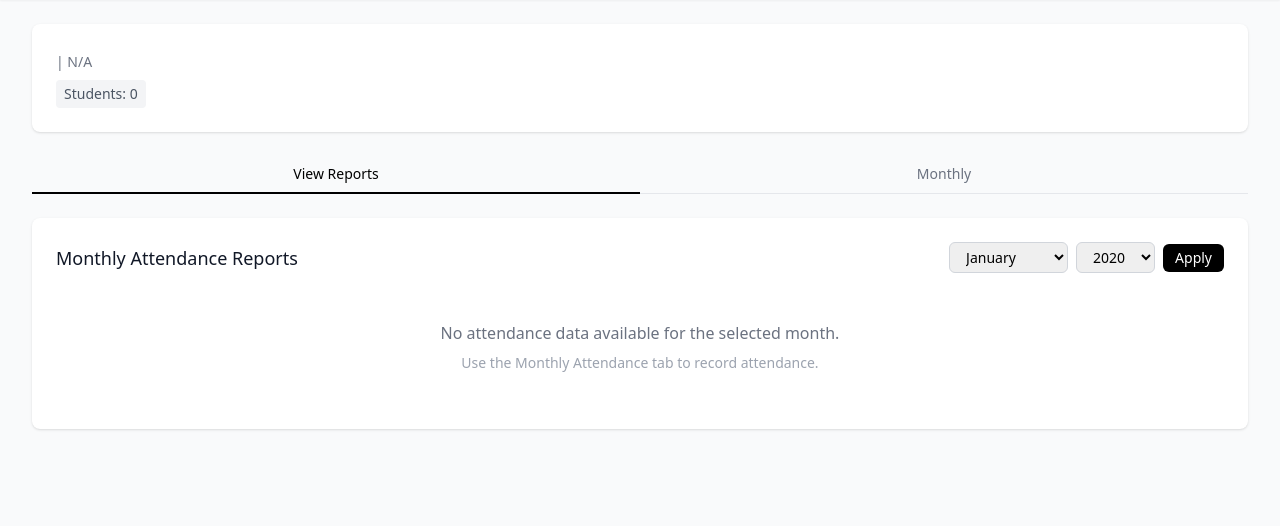
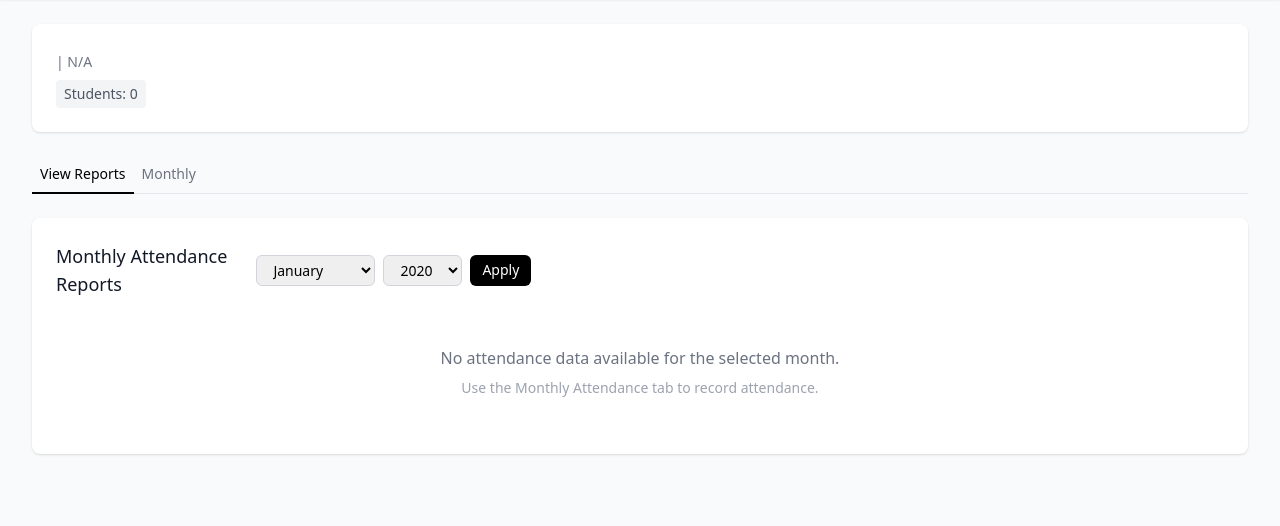
Before and after one commit to Chethan77667/moulya, a Flask app: template templates/lecturer/attendance.html in a window 1280 px wide. Shown: the part 170-696 px from the top of the page. Run offline with Flask 3, Linux system fonts and the light colour scheme; the template is opened without the code that fills it, so the values that code supplies are empty; some libraries are stand-ins or nearby versions.

Commit message:
errol pc

```diff
--- a/templates/lecturer/attendance.html
+++ b/templates/lecturer/attendance.html
@@ -64,11 +64,11 @@
         <!-- Tab Navigation - Mobile Friendly -->
         <div class="mb-4 sm:mb-6">
             <div class="border-b border-gray-200">
-                <nav class="-mb-px flex">
-                    <button onclick="showTab('monthly-view')" id="monthly-view-tab" class="tab-button flex-1 border-b-2 border-black text-black py-2 px-2 text-xs sm:text-sm font-medium text-center">
+                <nav class="-mb-px flex flex-col sm:flex-row gap-2 sm:gap-0">
+                    <button onclick="showTab('monthly-view')" id="monthly-view-tab" class="tab-button w-full sm:w-auto border-b-2 border-black text-black py-2 px-2 text-xs sm:text-sm font-medium text-center">
                         View Reports
                     </button>
-                    <button onclick="showTab('monthly-mark')" id="monthly-mark-tab" class="tab-button flex-1 border-b-2 border-transparent text-gray-500 hover:text-gray-700 hover:border-gray-300 py-2 px-2 text-xs sm:text-sm font-medium text-center">
+                    <button onclick="showTab('monthly-mark')" id="monthly-mark-tab" class="tab-button w-full sm:w-auto border-b-2 border-transparent text-gray-500 hover:text-gray-700 hover:border-gray-300 py-2 px-2 text-xs sm:text-sm font-medium text-center">
                         Monthly
                     </button>
                 </nav>
@@ -82,43 +82,14 @@
         <div id="monthly-mark-content" class="tab-content hidden">
             <div class="bg-white shadow rounded-lg">
                 <div class="px-4 py-5 sm:p-6">
-                    {% with messages = get_flashed_messages(with_categories=true) %}
-                    {% if messages %}
-                    <!-- Inline banner above the section for quick glance -->
-                    <div class="mb-4" id="monthly-inline-flash">
-                        {% for category, message in messages %}
-                        <div class="p-3 rounded border text-sm
-                            {% if category == 'success' %} bg-green-50 border-green-200 text-green-800 {% elif category == 'error' %} bg-red-50 border-red-200 text-red-800 {% else %} bg-gray-50 border-gray-200 text-gray-800 {% endif %}">
-                            {{ message }}
-                        </div>
-                        {% endfor %}
-                    </div>
-                    {% endif %}
-                    {% endwith %}
+                    {# Removed inline error flash display for monthly attendance. Errors will show only in custom modal popup. #}
                     <h3 class="text-lg font-medium text-gray-900 mb-4">Mark Monthly Attendance</h3>
                     <p class="text-sm text-gray-600 mb-6">Enter the number of classes each student attended out of total classes conducted in the month.</p>
                     {% with messages = get_flashed_messages(with_categories=true) %}
                     {% if messages %}
-                    <div class="mb-4 space-y-2" id="monthly-flash-container">
-                        {% for category, message in messages %}
-                        <div class="flex items-start p-3 rounded-md text-sm shadow border
-                            {% if category == 'success' %} bg-green-50 border-green-200 text-green-800 {% elif category == 'error' %} bg-red-50 border-red-200 text-red-800 {% else %} bg-gray-50 border-gray-200 text-gray-800 {% endif %}">
-                            <span class="mr-2">{% if category == 'success' %}✓{% elif category == 'error' %}!{% else %}i{% endif %}</span>
-                            <span>{{ message }}</span>
-                            <button type="button" class="ml-auto text-xs opacity-70 hover:opacity-100" onclick="this.parentElement.remove()">Dismiss</button>
-                        </div>
-                        {% endfor %}
-                    </div>
                     <div id="flash-data" data-messages='{{ messages|tojson|safe }}' class="hidden"></div>
                     <script>
-                    // Auto-hide flash after 7s (linger longer as requested)
-                    setTimeout(function(){
-                        const wrap = document.getElementById('monthly-flash-container');
-                        if (wrap) wrap.remove();
-                        const inline = document.getElementById('monthly-inline-flash');
-                        if (inline) inline.remove();
-                    }, 7000);
-                    // Also show popup modal for readability
+                    // Show popup modal for error messages only
                     (function(){
                         try {
                             const el = document.getElementById('flash-data');
@@ -135,15 +106,8 @@
                                         openAlertModal('Error!', text, 'error');
                                     }
                                 });
-                                // If there was an error, ensure Monthly tab is visible and hide any global banner
                                 if (hasError) {
                                     try { showTab('monthly-mark'); } catch(e) {}
-                                    // Remove/hide top-page flash banners so the modal is the only visible message
-                                    try {
-                                        document.querySelectorAll('[role="alert"], .alert, .flashes, .flash, .bg-red-100, .bg-green-100').forEach(function(el){
-                                            el.style.display = 'none';
-                                        });
-                                    } catch(e) {}
                                 }
                             }
                         } catch(e){}
@@ -200,7 +164,7 @@
                             </div>
                         </div>
 
-                        <div class="grid grid-cols-1 md:grid-cols-2 lg:grid-cols-3 gap-3 max-h-96 overflow-y-auto" id="monthly-students-container">
+                        <div class="grid grid-cols-1 sm:grid-cols-2 lg:grid-cols-3 gap-3 max-h-96 overflow-y-auto w-full" id="monthly-students-container">
                             {% for student in students %}
                             <div class="monthly-student-row flex items-center justify-between p-3 border border-gray-200 rounded-md hover:bg-gray-50"
                                  data-name="{{ student.name.lower() }}" data-roll="{{ student.roll_number.lower() }}">
@@ -218,7 +182,7 @@
                         </div>
 
                         <div class="mt-6">
-                            <button type="submit" class="w-full bg-black text-white py-2 px-4 rounded-md hover:bg-gray-800 focus:outline-none focus:ring-2 focus:ring-offset-2 focus:ring-black">
+                            <button type="button" id="monthly-attendance-confirm" class="w-full bg-black text-white py-2 px-4 rounded-md hover:bg-gray-800 focus:outline-none focus:ring-2 focus:ring-offset-2 focus:ring-black">
                                 Save Monthly Attendance
                             </button>
                         </div>
@@ -241,7 +205,7 @@
                 <div class="px-4 py-5 sm:p-6">
                     <div class="flex justify-between items-center mb-4">
                         <h3 class="text-lg font-medium text-gray-900">Monthly Attendance Reports</h3>
-                        <form method="GET" class="flex items-center space-x-2">
+                        <form method="GET" class="flex flex-col sm:flex-row gap-2 sm:gap-2 w-full">
                             <input type="hidden" name="view" value="monthly">
                             <select name="view_month" class="px-3 py-1 border border-gray-300 rounded-md text-sm focus:outline-none focus:ring-black focus:border-black">
                                 {% for i in range(1, 13) %}
@@ -260,8 +224,8 @@
                     </div>
 
                     {% if monthly_attendance_data %}
-                    <div class="overflow-x-auto -mx-4 sm:mx-0">
-                        <table class="min-w-full divide-y divide-gray-200">
+                    <div class="overflow-x-auto w-full">
+                        <table class="min-w-full w-full divide-y divide-gray-200">
                             <thead class="bg-gray-50">
                                 <tr>
                                     <th class="px-3 sm:px-6 py-3 text-left text-xs font-medium text-gray-500 uppercase tracking-wider">Student</th>
@@ -312,7 +276,7 @@
 
 <script>
 // Lightweight modal for alerts (success/error/info)
-function openAlertModal(title, message, category) {
+function openAlertModal(title, message, category, onConfirm, onCancel) {
     // Remove existing
     const existing = document.getElementById('alert-modal');
     if (existing) existing.remove();
@@ -321,20 +285,41 @@ function openAlertModal(title, message, category) {
     overlay.className = 'fixed inset-0 flex items-center justify-center bg-black bg-opacity-40 z-50';
     const box = document.createElement('div');
     box.className = 'bg-white rounded-md shadow-xl w-11/12 max-w-md p-5 text-center';
+    // SVG icon for confirm
     const icon = document.createElement('div');
-    icon.className = 'mx-auto mb-3 text-4xl';
-    icon.textContent = category === 'error' ? '✕' : (category === 'success' ? '✓' : 'ℹ');
+    icon.className = 'mx-auto mb-3 flex items-center justify-center';
+    if (category === 'info') {
+        icon.innerHTML = `<svg xmlns='http://www.w3.org/2000/svg' class='h-12 w-12 text-green-500' fill='none' viewBox='0 0 24 24' stroke='currentColor'><circle cx='12' cy='12' r='10' stroke='currentColor' stroke-width='2' fill='white'/><path stroke-linecap='round' stroke-linejoin='round' stroke-width='2' d='M9 12l2 2l4-4'/></svg>`;
+    } else if (category === 'error') {
+        icon.innerHTML = `<svg xmlns='http://www.w3.org/2000/svg' class='h-12 w-12 text-red-500' fill='none' viewBox='0 0 24 24' stroke='currentColor'><circle cx='12' cy='12' r='10' stroke='currentColor' stroke-width='2' fill='white'/><path stroke-linecap='round' stroke-linejoin='round' stroke-width='2' d='M6 18L18 6M6 6l12 12'/></svg>`;
+    } else {
+        icon.innerHTML = `<svg xmlns='http://www.w3.org/2000/svg' class='h-12 w-12 text-blue-500' fill='none' viewBox='0 0 24 24' stroke='currentColor'><circle cx='12' cy='12' r='10' stroke='currentColor' stroke-width='2' fill='white'/><text x='12' y='16' text-anchor='middle' font-size='12' fill='currentColor'>i</text></svg>`;
+    }
     const h = document.createElement('div');
     h.className = 'text-xl font-semibold mb-2';
     h.textContent = title || 'Notice';
     const p = document.createElement('div');
     p.className = 'text-sm text-gray-700 mb-4';
     p.textContent = message || '';
-    const btn = document.createElement('button');
-    btn.className = 'px-4 py-2 bg-indigo-600 text-white rounded hover:bg-indigo-700';
-    btn.textContent = 'OK';
-    btn.onclick = function(){ document.getElementById('alert-modal')?.remove(); };
-    box.appendChild(icon); box.appendChild(h); box.appendChild(p); box.appendChild(btn);
+    const btnWrap = document.createElement('div');
+    btnWrap.className = 'flex justify-center gap-4';
+    const okBtn = document.createElement('button');
+    okBtn.className = 'px-4 py-2 bg-indigo-600 text-white rounded hover:bg-indigo-700';
+    okBtn.textContent = 'OK';
+    okBtn.onclick = function(){
+        document.getElementById('alert-modal')?.remove();
+        if (typeof onConfirm === 'function') onConfirm();
+    };
+    const cancelBtn = document.createElement('button');
+    cancelBtn.className = 'px-4 py-2 bg-gray-300 text-gray-800 rounded hover:bg-gray-400';
+    cancelBtn.textContent = 'Cancel';
+    cancelBtn.onclick = function(){
+        document.getElementById('alert-modal')?.remove();
+        if (typeof onCancel === 'function') onCancel();
+    };
+    btnWrap.appendChild(okBtn);
+    btnWrap.appendChild(cancelBtn);
+    box.appendChild(icon); box.appendChild(h); box.appendChild(p); box.appendChild(btnWrap);
     overlay.appendChild(box);
     document.body.appendChild(overlay);
 }
@@ -470,5 +455,23 @@ document.addEventListener('DOMContentLoaded', function() {
     document.getElementById('monthly_month')?.addEventListener('change', updateMonthHelper);
     document.getElementById('monthly_year')?.addEventListener('input', updateMonthHelper);
 });
+
+// Confirmation popup for monthly attendance submission
+document.getElementById('monthly-attendance-confirm')?.addEventListener('click', function(e) {
+    const monthSelect = document.getElementById('monthly_month');
+    const yearInput = document.getElementById('monthly_year');
+    const totalClassesInput = document.getElementById('monthly_total_classes');
+    const studentsContainer = document.getElementById('monthly-students-container');
+    const monthName = monthSelect ? monthSelect.options[monthSelect.selectedIndex].text : '';
+    const year = yearInput ? yearInput.value : '';
+    const totalClasses = totalClassesInput ? totalClassesInput.value : '';
+    const studentCount = studentsContainer ? studentsContainer.children.length : 0;
+    let summary = `Month: ${monthName}\nYear: ${year}\nTotal Classes: ${totalClasses}\nStudents: ${studentCount}`;
+    // Find the form to submit
+    const form = this.closest('form');
+    openAlertModal('Confirm Submission', summary, 'info', function(){
+        if (form) form.submit();
+    }, function(){ /* Cancel does nothing */ });
+});
 </script>
 {% endblock %}
```
Also changed, not shown: instance/moulya_college.db.
